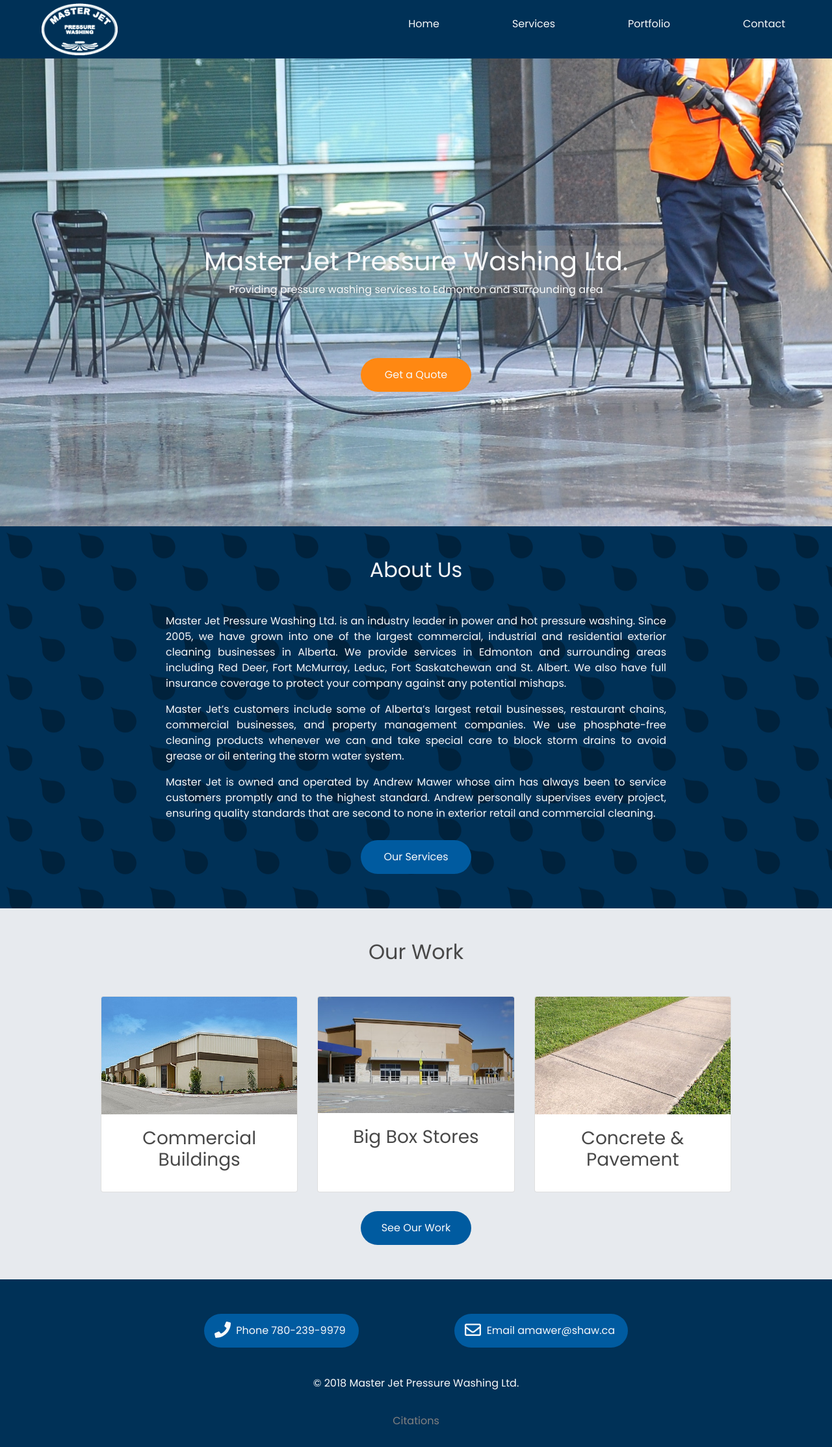
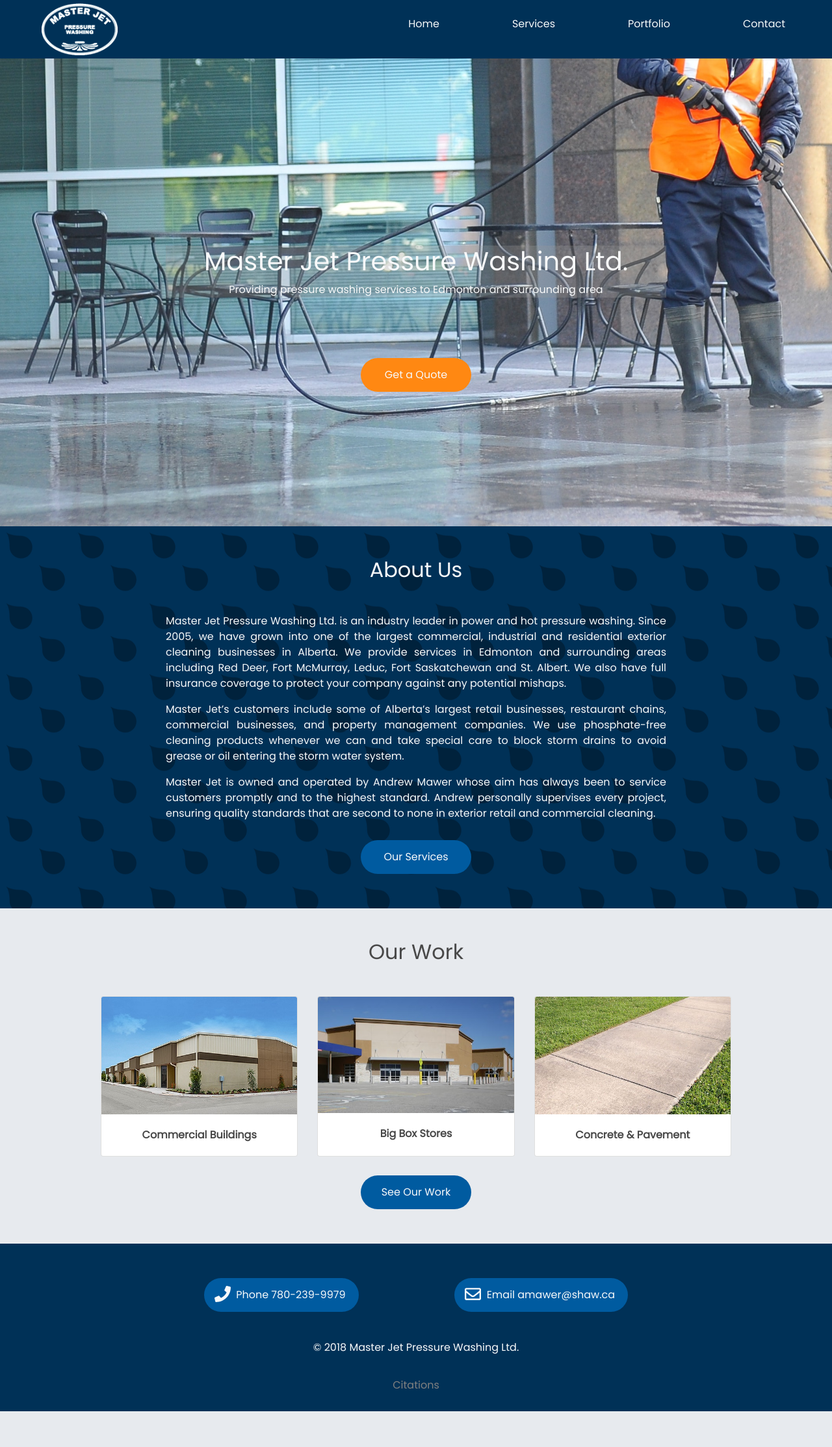
Before and after one commit to linhub15/masterjet.ca, a Jekyll site: the page built from index.html, in a window 1280 px wide. Shown: the whole page at 65% size. Built offline with Jekyll 4.4.1, drawn with Linux system fonts in a browser that asks for light colours; nearby versions of some CDN libraries; after the commit the page ends 2172 px from its top, so only the background shows below that.

Commit message:
use strong instead of header for SEO

```diff
--- a/index.html
+++ b/index.html
@@ -28,23 +28,23 @@
 <section id="ourWork">
     <div class="container py-5">
         <h2 class="mb-5">Our Work</h2>
-        <div class="card-deck mb-4">
+        <div class="card-deck mb-4 text-center">
           <div class="card">
             <img class="card-img-top" src="/images/index/index-commercial.jpg" alt="Commercial Buildings">
             <div class="card-body">
-                    <h3 class="card-title">Commercial Buildings</h3>
+              <strong class="card-title">Commercial Buildings</strong>
             </div>
           </div>
           <div class="card">
             <img class="card-img-top" src="/images/index/index-bigbox.jpg" alt="Card image cap">
             <div class="card-body">
-                    <h3 class="card-title">Big Box Stores</h3>
+              <strong class="card-title">Big Box Stores</strong>
             </div>
           </div>
           <div class="card">
             <img class="card-img-top" src="/images/index/index-concrete.jpg" alt="Card image cap">
             <div class="card-body">
-                    <h3 class="card-title">Concrete &amp; Pavement</h3>
+              <strong class="card-title">Concrete &amp; Pavement</strong>
             </div>
           </div>
         </div>
```
Lines whose indentation alone changed are shown as unchanged.
